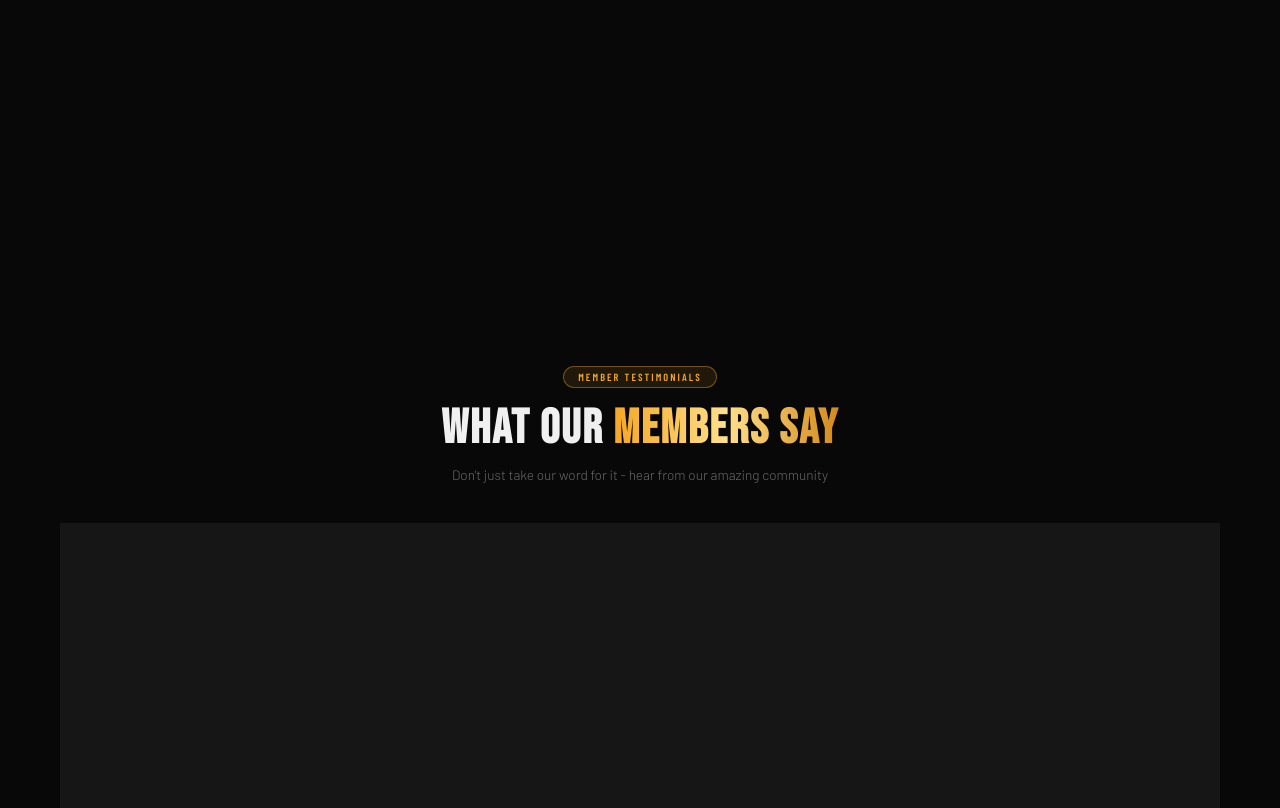
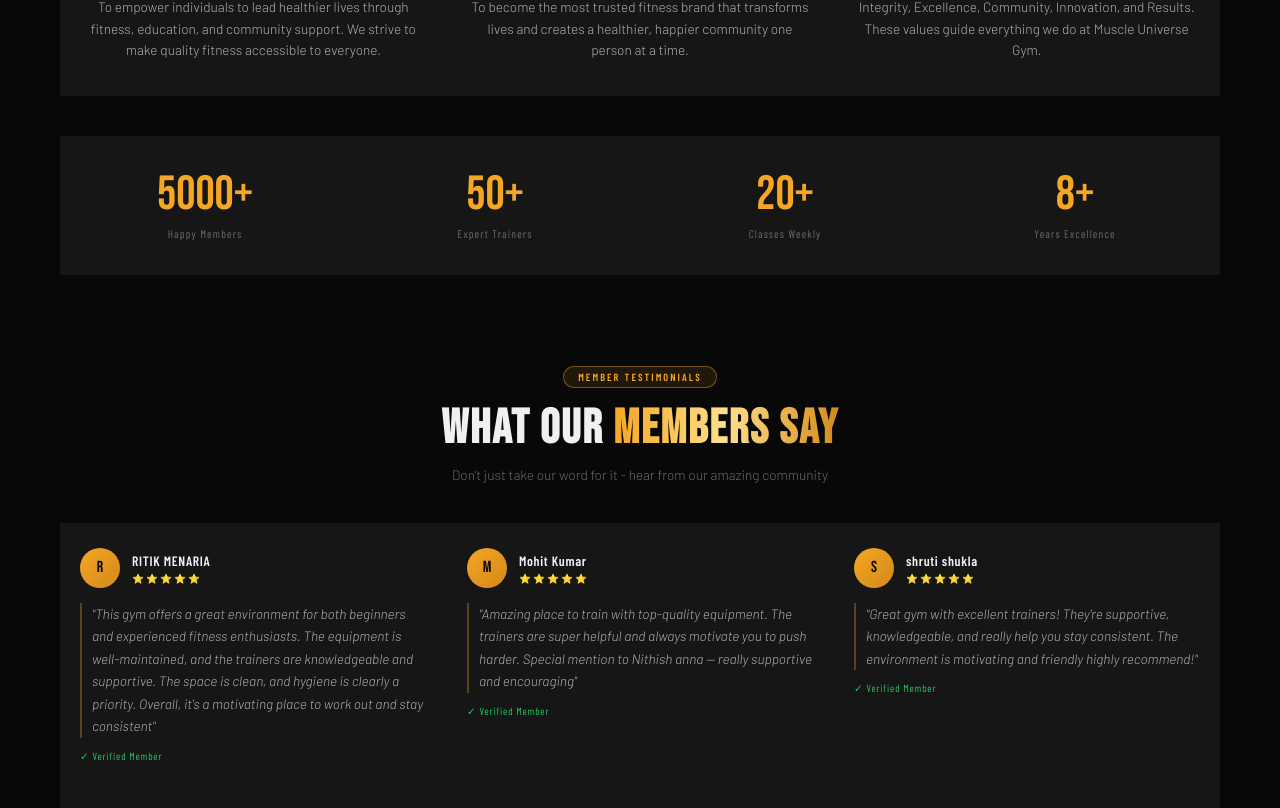
Before and after one commit to Fa12an/gym-management-system, a React (Create React App) app in the folder frontend-website/: page /about in a window 1280 px wide. Shown: the part 892-1700 px from the top of the page. Built offline with nearby package versions, Linux system fonts and the light colour scheme; the HTML template or start-up script is replaced by a standard one.

Commit message:
Update About.jsx

```diff
--- a/frontend-website/src/pages/About.jsx
+++ b/frontend-website/src/pages/About.jsx
@@ -7,7 +7,8 @@
 
 function About() {
   const sectionsRef = useRef([]);
-  const cardsRef = useRef([]);
+  const cardsRef    = useRef([]);
+  const statsRef    = useRef([]);
 
   const reviews = [
     {
@@ -38,88 +39,120 @@
   ];
 
   useEffect(() => {
-    // Only run GSAP on non-touch / desktop devices
     const isMobile = window.matchMedia('(max-width: 768px)').matches ||
                      ('ontouchstart' in window);
 
     if (isMobile) {
-      // On mobile: just make everything visible immediately, no JS animation
-      sectionsRef.current.forEach(el => {
-        if (el) el.style.opacity = '1';
-      });
-      cardsRef.current.forEach(el => {
-        if (el) el.style.opacity = '1';
-      });
-      return; // skip all GSAP setup
+      // ── MOBILE: pure CSS animations via IntersectionObserver ──
+      // Elements start hidden via CSS class, observer adds 'animate-in' to trigger CSS keyframe
+      const allEls = [
+        ...sectionsRef.current,
+        ...cardsRef.current,
+        ...statsRef.current,
+      ].filter(Boolean);
+
+      const observer = new IntersectionObserver(
+        (entries) => {
+          entries.forEach((entry) => {
+            if (entry.isIntersecting) {
+              entry.target.classList.add('animate-in');
+              observer.unobserve(entry.target); // fire once only
+            }
+          });
+        },
+        { threshold: 0.08, rootMargin: '0px 0px -40px 0px' }
+      );
+
+      allEls.forEach(el => observer.observe(el));
+
+      // Hero text — just fade in via CSS class after tiny delay
+      const heroH1 = document.querySelector('.about-hero-content h1');
+      const heroP  = document.querySelector('.about-hero-content p');
+      if (heroH1) setTimeout(() => heroH1.classList.add('animate-in'), 80);
+      if (heroP)  setTimeout(() => heroP.classList.add('animate-in'),  220);
+
+      return () => observer.disconnect();
     }
 
-    // Desktop-only GSAP animations
+    // ── DESKTOP: GSAP ──
     gsap.fromTo('.about-hero-content h1',
-      { opacity: 0, y: 40 },
-      { opacity: 1, y: 0, duration: 0.9, ease: 'power3.out' }
+      { opacity: 0, y: 45 },
+      { opacity: 1, y: 0, duration: 1, ease: 'power3.out' }
+    );
+    gsap.fromTo('.about-hero-content p',
+      { opacity: 0, y: 25 },
+      { opacity: 1, y: 0, duration: 1, delay: 0.28, ease: 'power3.out' }
     );
 
-    gsap.fromTo('.about-hero-content p',
-      { opacity: 0, y: 20 },
-      { opacity: 1, y: 0, duration: 0.9, delay: 0.25, ease: 'power3.out' }
-    );
-
-    sectionsRef.current.forEach((section, index) => {
+    sectionsRef.current.forEach((section, i) => {
       if (!section) return;
       gsap.fromTo(section,
-        { opacity: 0, y: 40 },
+        { opacity: 0, y: 45 },
         {
-          opacity: 1,
-          y: 0,
-          duration: 0.7,
-          delay: index * 0.08,
+          opacity: 1, y: 0, duration: 0.75,
           scrollTrigger: {
             trigger: section,
             start: 'top 88%',
-            toggleActions: 'play none none reverse'
+            toggleActions: 'play none none none'
           }
         }
       );
     });
 
-    cardsRef.current.forEach((card, index) => {
+    cardsRef.current.forEach((card, i) => {
       if (!card) return;
       gsap.fromTo(card,
         { opacity: 0, y: 30 },
         {
-          opacity: 1,
-          y: 0,
+          opacity: 1, y: 0,
           duration: 0.55,
-          delay: index * 0.08,
+          delay: i * 0.09,
           scrollTrigger: {
             trigger: card,
             start: 'top 92%',
-            toggleActions: 'play none none reverse'
+            toggleActions: 'play none none none'
           }
         }
       );
     });
 
-    // Cleanup on unmount
-    return () => {
-      ScrollTrigger.getAll().forEach(t => t.kill());
-    };
+    statsRef.current.forEach((stat, i) => {
+      if (!stat) return;
+      gsap.fromTo(stat,
+        { opacity: 0, scale: 0.85 },
+        {
+          opacity: 1, scale: 1,
+          duration: 0.5,
+          delay: i * 0.1,
+          ease: 'back.out(1.4)',
+          scrollTrigger: {
+            trigger: stat,
+            start: 'top 90%',
+            toggleActions: 'play none none none'
+          }
+        }
+      );
+    });
+
+    return () => ScrollTrigger.getAll().forEach(t => t.kill());
   }, []);
 
   return (
     <div className="about-premium">
-      {/* Hero Section */}
+
+      {/* Hero */}
       <section className="about-hero">
         <div className="about-hero-overlay"></div>
         <div className="about-hero-content">
-          <h1>About <span className="gradient-text">Muscle Universe</span></h1>
-          <p>Your journey to a healthier, stronger life starts here</p>
+          <h1 className="fade-up-init">About <span className="gradient-text">Muscle Universe</span></h1>
+          <p className="fade-up-init">Your journey to a healthier, stronger life starts here</p>
         </div>
       </section>
 
       <div className="container">
-        {/* Story Section */}
-        <section className="about-story-premium" ref={el => sectionsRef.current[0] = el}>
+
+        {/* Story */}
+        <section className="about-story-premium fade-up-init" ref={el => sectionsRef.current[0] = el}>
           <div className="about-card-premium">
             <h2>📖 Our Story</h2>
             <p>Founded in 2016, Muscle Universe Gym has been dedicated to helping individuals achieve their fitness goals in a supportive and motivating environment. What started as a small local gym has now grown into a premier fitness destination with state-of-the-art equipment and expert trainers.</p>
@@ -127,8 +160,8 @@
           </div>
         </section>
 
-        {/* Mission Vision Values */}
-        <section className="mission-vision-premium" ref={el => sectionsRef.current[1] = el}>
+        {/* Mission / Vision / Values */}
+        <section className="mission-vision-premium fade-up-init" ref={el => sectionsRef.current[1] = el}>
           <div className="mv-card-premium">
             <div className="mv-icon">🎯</div>
             <h3>Our Mission</h3>
@@ -146,46 +179,47 @@
           </div>
         </section>
 
-        {/* Stats Section */}
+        {/* Stats */}
         <section className="about-stats-premium" ref={el => sectionsRef.current[2] = el}>
-          <div className="about-stat-card">
-            <div className="about-stat-number">5000+</div>
-            <div className="about-stat-label">Happy Members</div>
-          </div>
-          <div className="about-stat-card">
-            <div className="about-stat-number">50+</div>
-            <div className="about-stat-label">Expert Trainers</div>
-          </div>
-          <div className="about-stat-card">
-            <div className="about-stat-number">20+</div>
-            <div className="about-stat-label">Classes Weekly</div>
-          </div>
-          <div className="about-stat-card">
-            <div className="about-stat-number">8+</div>
-            <div className="about-stat-label">Years Excellence</div>
-          </div>
+          {[
+            { num: '5000+', label: 'Happy Members'   },
+            { num: '50+',   label: 'Expert Trainers' },
+            { num: '20+',   label: 'Classes Weekly'  },
+            { num: '8+',    label: 'Years Excellence'},
+          ].map((s, i) => (
+            <div
+              key={i}
+              className="about-stat-card fade-up-init"
+              ref={el => statsRef.current[i] = el}
+              style={{ '--delay': `${i * 0.08}s` }}
+            >
+              <div className="about-stat-number">{s.num}</div>
+              <div className="about-stat-label">{s.label}</div>
+            </div>
+          ))}
         </section>
 
-        {/* Reviews Section */}
+        {/* Reviews */}
         <section className="reviews-section">
-          <div className="section-header">
+          <div className="section-header fade-up-init" ref={el => sectionsRef.current[3] = el}>
             <span className="section-tag">Member Testimonials</span>
             <h2>What Our <span className="gradient-text">Members Say</span></h2>
             <p>Don't just take our word for it - hear from our amazing community</p>
           </div>
           <div className="reviews-grid">
             {reviews.map((review, index) => (
-              <div key={index} className="review-card-premium" ref={el => cardsRef.current[index] = el}>
+              <div
+                key={index}
+                className="review-card-premium fade-up-init"
+                ref={el => cardsRef.current[index] = el}
+                style={{ '--delay': `${index * 0.07}s` }}
+              >
                 <div className="review-header">
                   <div className="reviewer-info">
-                    <div className="reviewer-avatar">
-                      {review.name.charAt(0)}
-                    </div>
+                    <div className="reviewer-avatar">{review.name.charAt(0)}</div>
                     <div>
                       <h4>{review.name}</h4>
-                      <div className="review-rating">
-                        {'⭐'.repeat(review.rating)}
-                      </div>
+                      <div className="review-rating">{'⭐'.repeat(review.rating)}</div>
                     </div>
                   </div>
                 </div>
@@ -196,8 +230,8 @@
           </div>
         </section>
 
-        {/* Location Section */}
-        <section className="location-premium" ref={el => sectionsRef.current[3] = el}>
+        {/* Location */}
+        <section className="location-premium fade-up-init" ref={el => sectionsRef.current[4] = el}>
           <h2>Find Us <span className="gradient-text">Here</span></h2>
           <div className="location-card-premium">
             <div className="location-details-premium">
@@ -205,19 +239,15 @@
               <p>No 50, JKN ARCADE, 3rd & 4th Floor,<br />
               1st Cross, 27th Main, BTM 1st Stage,<br />
               Bengaluru, Karnataka 560068</p>
-
               <h3>📞 Contact</h3>
               <p>Phone: 95356 68280</p>
               <p>Email: info@muscleuniverse.com</p>
-
               <h3>🕐 Opening Hours</h3>
               <p>Monday - Friday: 5:30 AM - 10:30 PM</p>
               <p>Saturday: 6:00 AM - 9:00 PM</p>
               <p>Sunday: 6:00 AM - 9:00 PM</p>
-
               <h3>💳 Payment Methods</h3>
               <p>Cash • Google Pay • Credit/Debit Cards</p>
-
               <h3>🅿️ Parking</h3>
               <p>Free parking lot available • On-site parking</p>
             </div>
@@ -235,6 +265,7 @@
             </div>
           </div>
         </section>
+
       </div>
     </div>
   );
```
